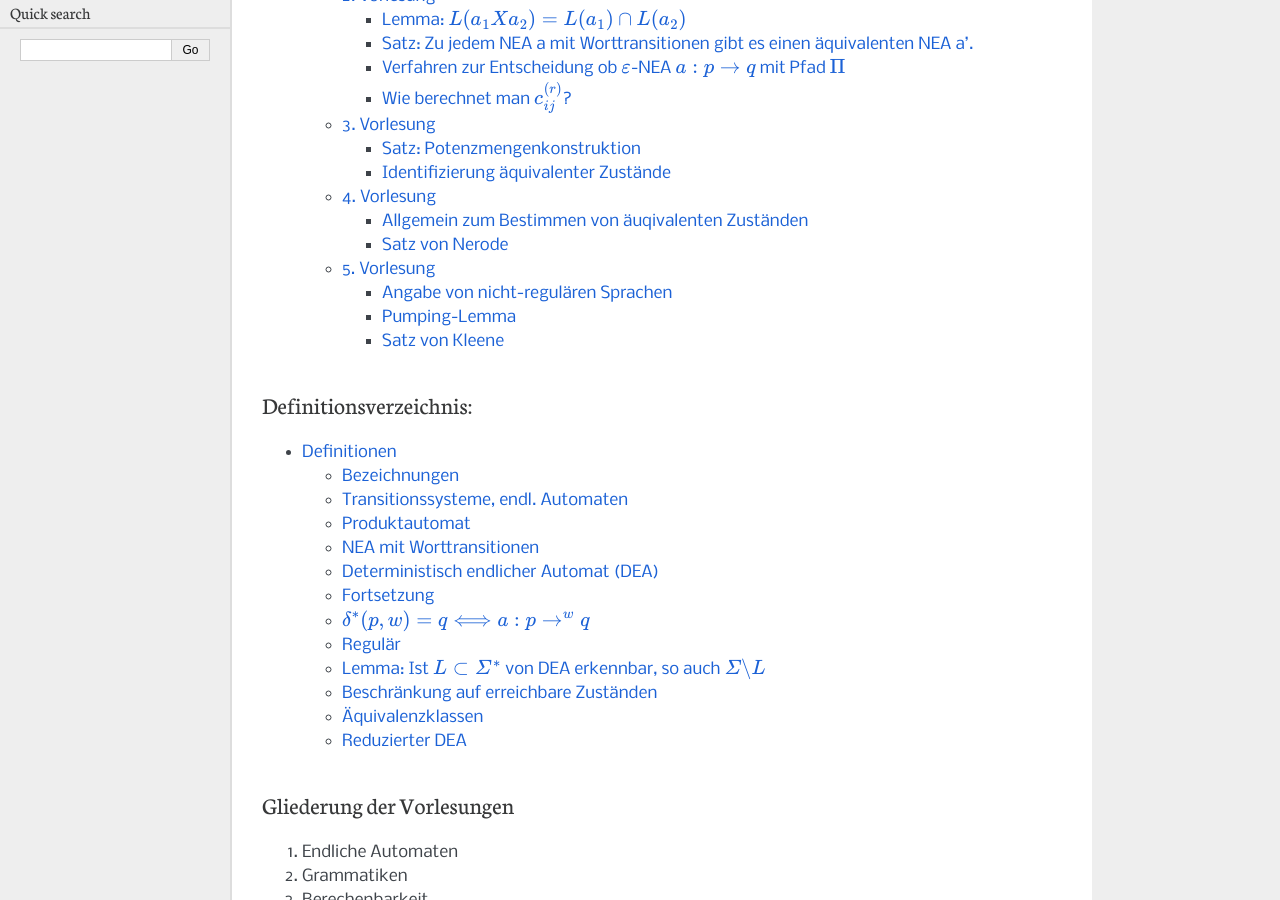
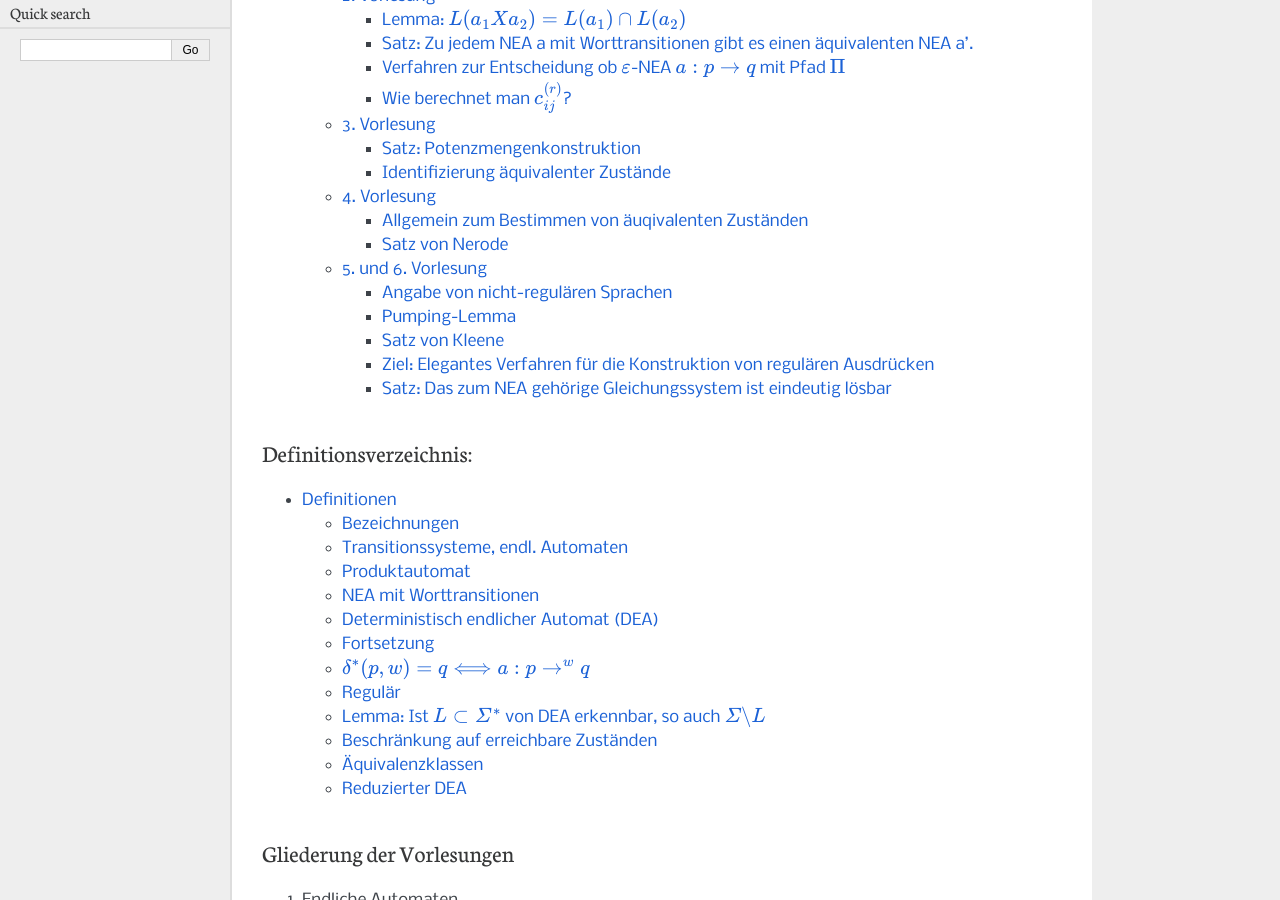
Before and after one commit to DanielMSchmidt/tgi, a Sphinx documentation site: the page built from source/index.rst, in a window 1280 px wide and 900 px high, scrolled down 349 px. Built offline with Sphinx 7.4.7, drawn with Linux system fonts in a browser that asks for light colours; some of the changed lines change nothing that is shown.

Commit message:
added 5. vorlesung

```diff
--- a/source/vorlesungen/5.rst
+++ b/source/vorlesungen/5.rst
@@ -1,6 +1,6 @@
-*************
-5. Vorlesung
-*************
+*******************
+5. und 6. Vorlesung
+*******************
 
 Angabe von nicht-regulären Sprachen
 ====================================
@@ -70,7 +70,7 @@ Beispiel 1
 
 Sei :math:`L = \{ a^i b^i \mid i \ge 1 \}` nicht-regulär.
 
-Annahme: L ist regulär, also gibt es ein :math:`n \in \mathscr{N}`, sodass alle Wörter :math:`x \in L` die Länge :math:`x \ge n ` haben.
+Annahme: L ist regulär, also gibt es ein :math:`n \in \mathscr{N}`, sodass alle Wörter :math:`x \in L` die Länge :math:`x \ge n` haben.
 Wähle :math:`x = a^n b^n` der Länge 2n, so folgt darus:
 
 .. math::
@@ -118,7 +118,7 @@ Eine Sprache :math:`L \subseteq \varSigma^*` ist durch einen NEA erkennbar :math
 Beweis
 -------
 
-:math:`\Longrightarrow`: durch Induktion über Aufbau der regulären Ausdrücke. Finde für jeden regulären Ausdruck r einen :math:`\varepsilon`-NEA :math:`a_r` mit einem Endzustand :math:`L(r) = L(a_r)`
+:math:`\Longleftarrow`: durch Induktion über Aufbau der regulären Ausdrücke. Finde für jeden regulären Ausdruck r einen :math:`\varepsilon`-NEA :math:`a_r` mit einem Endzustand :math:`L(r) = L(a_r)`
 
 
 Induktionsanfang:
@@ -130,3 +130,144 @@ Induktionsschluss:
 
 .. image:: http://i.imgur.com/klvMI1r.jpg
   :width: 1000
+
+:math:`\Longrightarrow`: Sei :math:`a = (Q, \varSigma, q_0, \Delta, F)` als NEA gegeben mit :math:`Q = \{ q_0, q_1,...,q_n\}`. Wir definieren für :math:`0 \le i,j \le n`:
+
+.. math:: L_{ij} = \{ w: a: q_i \rightarrow^w q_j \}
+
+So gilt
+
+.. math::
+  L(a) = \bigcup_{q_j \in F} L_{0 j}
+
+Es genügt nun :math:`r_{ij}` für :math:`L_{ij}` zu finden. Hierzu gelte :math:`L(r) = \varSigma_{q_j \in F} r_{0 j}` Der Index(q) für :math:`q \in Q` sei dasjenige j mit :math:`q_j = q`.
+
+Sei
+
+.. math::
+  L_{ij}^k = \{ w \mid \exists Pfad \Pi = p_0 a_1 p_1 ... p_{m - 1} a_m p_m: w = a_1 ... a_m, p_0 = q_i, p_m = q_j, Index(P_l) < k \text{ für } l = 1,..., m - 1 \}
+
+Beweis: :math:`L_{ij} = L_{ij}^{n+1}`
+
+Zeige: :math:`\forall k = 0, ..., n + 1: \forall i,j: L_{i,j}^k` ist durch einen regulären Ausdruck definierbar.
+
+k = 0:
+
+Falls i = j: :math:`L_{ij}^0 = \{ \varepsilon \} \cup \{ a \mid (q_i, a, q_j) \in \Delta \}`
+Sonst: :math:`\{a \mid (q_i, a, q_j) \in \Delta \}`
+
+Daraus folgt für :math:`r_{ij}^0`:
+
+Falls i = j: :math:`r_{ij}^0 = \varepsilon + \varSigma_{(q_i, a, q_j) \in \Delta} a`
+Sonst: :math:`r_{ij}^0 = \varSigma_{(q_i,a,q_j) \in \Delta} a`
+
+Induktionsschritt:
+
+Es sei :math:`L_{ij}^k` durch den regulären Ausdruck :math:`r_{ij}^k` definierbar, also gilt:
+
+.. math::
+  w \in L_{ij}^{k + 1} &\Longleftrightarrow w \in L_{ij}^k \vee \exists m: w = w_0 w_1 ... w_m \text{ und } w_0 \in L_{ij}^k, w_1,..., w_{m-1} \in L_{kk}^k \text{ und } w_m \in L_{Rj}^k \\
+  &\Longrightarrow L_{ij}^{k+1} = L_{ij}^k \cup L_{ik}^k (L_{kk}^k)^* L_{kj}^k \text{ und } r_{ij}^{k+1} = r_{ij}^k + r_{ik}^k (r_{kk}^k)^* r_{kj}^k
+
+
+
+Beispiel
+--------
+
+k = 0:
+
+.. image:: http://i.imgur.com/dTyeGQK.jpg
+  :width: 1000
+
+
+k = 1:
+
+.. math::
+  r_{00}^1 = r_{00}^0 + r_{00}^0 (r_{00}^0)^* r_{00}^0 &= (\varepsilon + 0) + (\varepsilon + 0)^* + (\varepsilon + 0) = 0^* \\
+  r_{01}^1 = r_{01}^0 + r_{00}^0 (r_{00}^0)^* r_{01}^0 &= 1 + 0^* 1 = 0^* 1 \\
+  r_{02}^1 = r_{01}^0 + r_{00}^0 (r_{00}^0)^* r_{02}^0 &= \emptyset \\
+  r_{11}^1 = r_{11}^0 + r_{10}^0 (r_{00}^0)^* r_{01}^0 &= \varepsilon + \emptyset 1 = 1\\
+  .... &= .... \\
+  r_{02}^2 = r_{02}^1 + r_{02}^1 (r_{11}^1)^* r_{12}^1 &= \emptyset + 0^* 1 \varepsilon 1 = 0^* 1 1 \\
+  r_{02}^3 = r_{02}^2 + r_{02}^2 (r_{22}^2)^* r_{22}^2 &= 0^* 1 1 + 0^* 1 1 \varepsilon = 0^* 1 1 = r_{02} = L(a)
+
+
+
+Ziel: Elegantes Verfahren für die Konstruktion von regulären Ausdrücken
+=======================================================================
+
+Sei :math:`a = (Q, \varSigma, q_0, \Delta, F)` mit :math:`Q = \{ q_0, ..., q_n \}`, :math:`a_i = (Q, \varSigma, q_i, \Delta, F)`, :math:`L_i = L(a_i)` für :math:`0 \le i \le n`
+
+Nummerierung der Transiitonen aus :math:`q_i`: :math:`(q_i, a_{(i,1)}, q_{(i,1)}),...,(q_i, a_{(i,w_i)}, q_{(i,w_i)})`
+
+.. image:: http://i.imgur.com/qPWHRPV.jpg
+  :width: 600
+
+:math:`(*)_i`:
+
+.. math::
+  L_i = \{ a_{(i,1)} \} \cdot L_{(i,1)} \cup ... \cup \{ a_{(i, w_i)} \} L_{(i, w_i)} \cup E_i
+
+Mit
+
+.. math::
+  E_i =
+    \left\{
+      \begin{array}{ll}
+        \{ \varepsilon \} & \mbox{falls } q_i \in F \\
+        \emptyset & \mbox{sonst}
+      \end{array}
+    \right.
+
+Zur Vereinfachung: :math:`\{ a \} L_j \cup \{ b \} L_j = \{ a,b \} L_j`
+
+Sei also :math:`A_{i,j} = \{ a \mid \{ a \} L_j \text{ kommt in der Zeile } (*)_j \text{ vor.}\}`
+Daraus folgt: :math:`L_i = A_{i,0} L_0 \cup A_{i,1} L_1 \cup ... \cup A_{i,n} L_n \cup E_i`, wobei :math:`A_{i,j} ˜in \varSigma`.
+
+
+
+Beispiel
+---------
+
+.. image:: http://i.imgur.com/KIVMe7x.jpg
+  :width: 1000
+
+
+Satz: Das zum NEA gehörige Gleichungssystem ist eindeutig lösbar
+================================================================
+
+Das zum NEA a gehörige Gleichungssystem GS(a) :math:`X_i = \bigcup_{j = 0}^n A_{ij} X_j \cup E_i` mit :math:`A_{ij}, E_i` wie oben ist eindeutig lösbar und :math:`L_0,...,L_n` mit :math:`L_i = L(a_i)` ist die Lösung.
+
+
+Beweis:
+--------
+
+:math:`(L_0,...,L_n)` ist Lösung wegen der Definition von GS(a).
+
+Eindeutigkeit:
+
+Seien :math:`(K_0,...,K_n),(K_0^', ..., K_n^')` Lösungen von GS(a). Zeige :math:`\forall w \in \varSigma^*: \{ w \} \cap K_i = \{ w \} \cap K_i^'`
+
+Indktion über |w|:
+
+IA: |w| = 0
+
+.. math::
+  \{ \varepsilon \} \cap K_i &= \bigcup_{j=0}^n(\{ \varepsilon \} \cap A_{ij} K_j) \cup (\{ \varepsilon\} \cap E_i)) \\
+  &= \{ \varepsilon \} \cap E_i
+
+Analog für K'
+
+
+IS: |w| = n + 1
+
+
+Sei :math:`w = xy` mit |x| = 1
+
+.. math::
+  \{ w \} \cap K_i &= \bigcup_{j = 0}^n(\{ w \} \cap A_{ij} K_j) \cup (\{w\} \cap E_i) \\
+  &= ... \\
+  &= \{ w \} \cap K_{L}^{'}
+
+.. image:: http://i.imgur.com/ajg2Tlx.jpg
+  :width: 800
```
